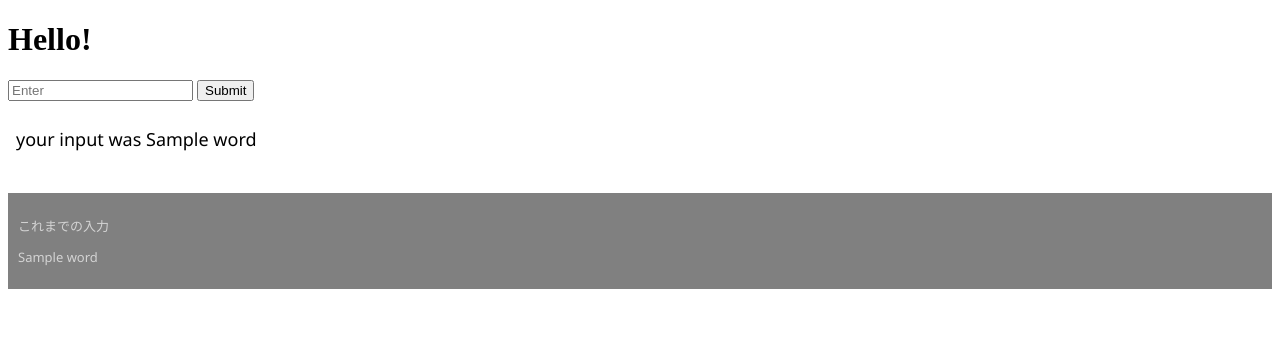
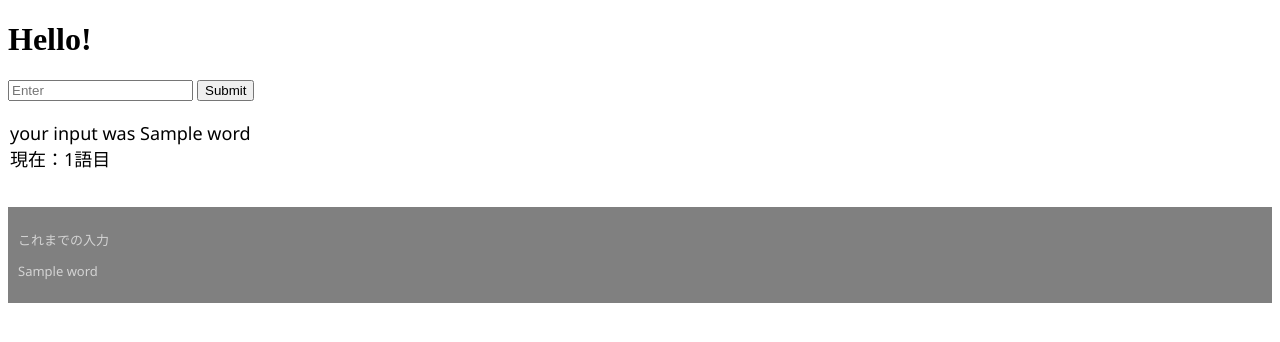
Before and after one commit to qwjyh/flaskshiritori, a Flask app: template templates/index.html in a window 1280 px wide. Shown: the top 342 px of the page. Run offline with Flask 2, Linux system fonts and the light colour scheme; the template is opened without the code that fills it: most values are stand-ins (such as "Sample title", 1, 10 or a date in 2020).

Commit message:
3rd commit: number added

```diff
--- a/app.py
+++ b/app.py
@@ -26,7 +26,7 @@ def post():
     # ゲームオーバー(言語不一致以外)だったらリセット
     if status in [1,2,3]:
         word_list = []
-    return render_template("index.html", word=word, status=status, word_list=word_list)
+    return render_template("index.html", word=word, status=status, word_list=word_list, number=len(word_list))
 
 def judger(word, word_list):
     # 最後の文字が「ん」「ン」
--- a/static/site.css
+++ b/static/site.css
@@ -1,5 +1,5 @@
 .input-show {
-    padding: 8px;
+    padding: 2px;
     font-size: large;
     font-family: 'Segoe UI', Tahoma, Geneva, Verdana, sans-serif;
 }
--- a/templates/index.html
+++ b/templates/index.html
@@ -14,10 +14,14 @@
             <input type="submit" value="Submit">
         </form>
         <div class="input-show">
-            <!--入力を表示-->
-            {% if word %}
-                <p>your input was {{word}}</p>
-            {% endif %}
+            <p>
+                <!--入力を表示-->
+                {% if word %}
+                    your input was {{word}}
+                {% endif %}
+                <br>
+                現在：{{number}}語目
+            </p>
         </div>
         <!--結果を表示-->
         <div class="result-show">
```
